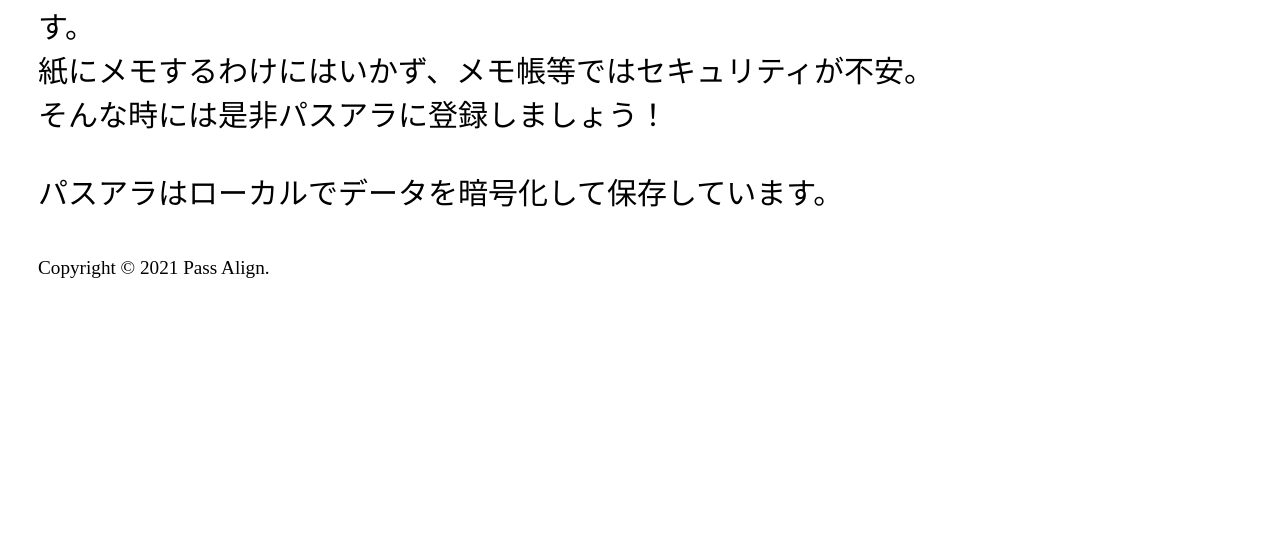
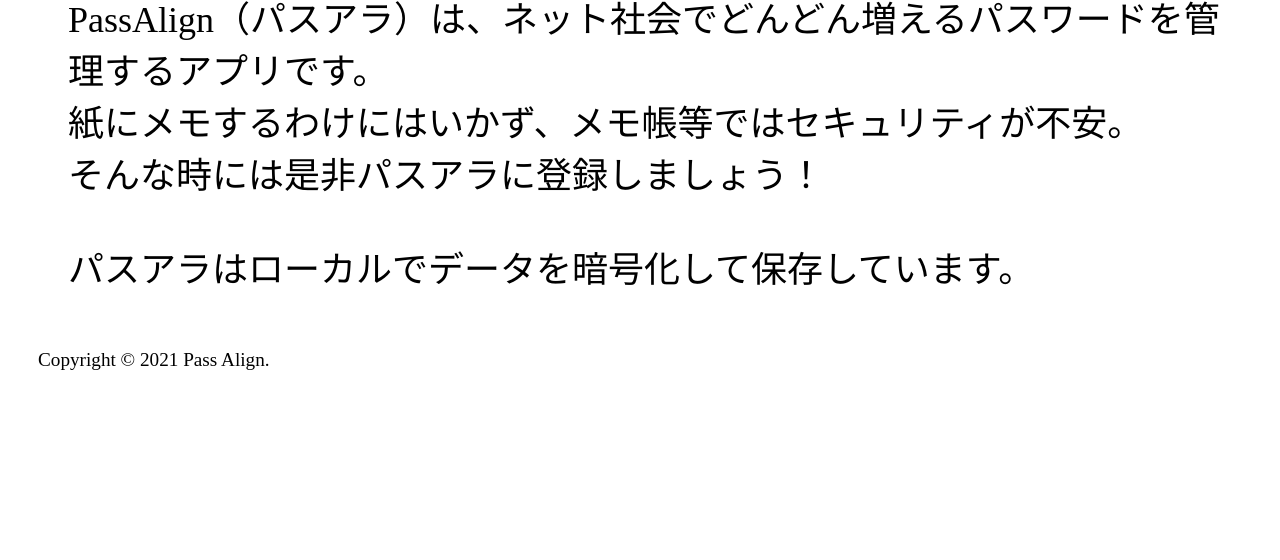
Before and after one commit to Tomo1979/PassAlign, a plain HTML site: page index.html in a window 1280 px wide. Shown: the part 240-800 px from the top of the page. Drawn offline with Linux system fonts and the light colour scheme.

Commit message:
Update style.css

```diff
--- a/style.css
+++ b/style.css
@@ -57,6 +57,10 @@ p {
   padding: 5px 30px 5px 30px;
   font-size: 1.2em;
 }
-
+ section {
+ margin: 0;
+  padding: 5px 30px 5px 30px;
+  font-size: 1.2em;
+}
 /* アコーディオン ここから */
 /* ここまで */
```
